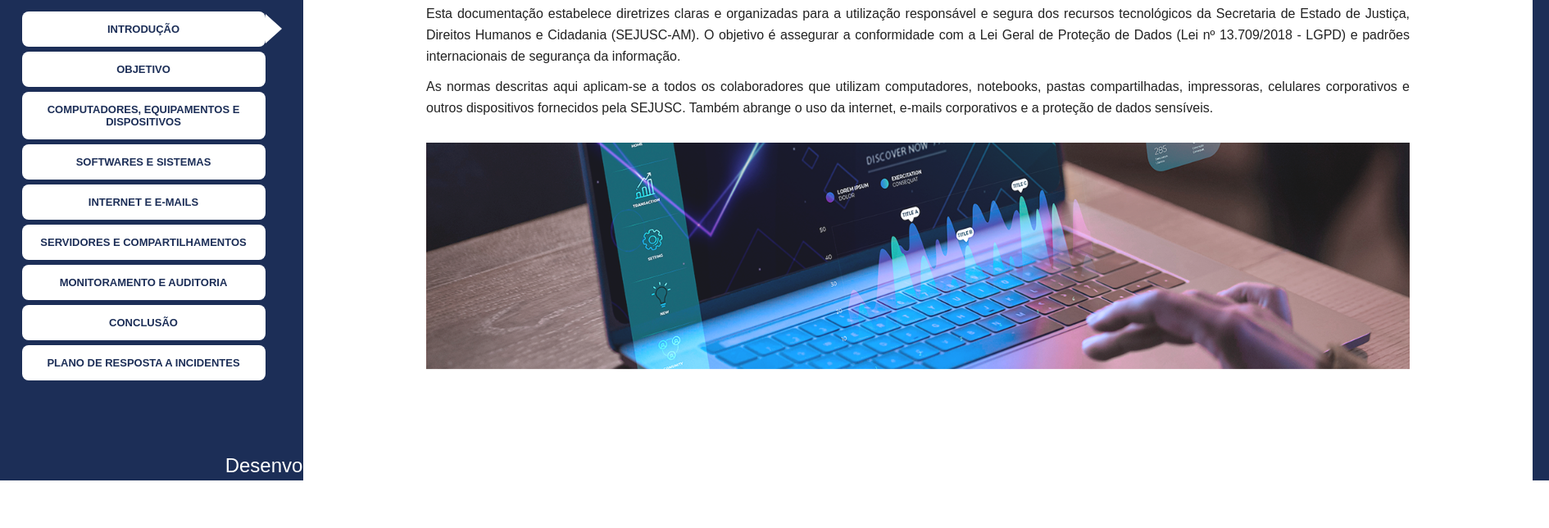
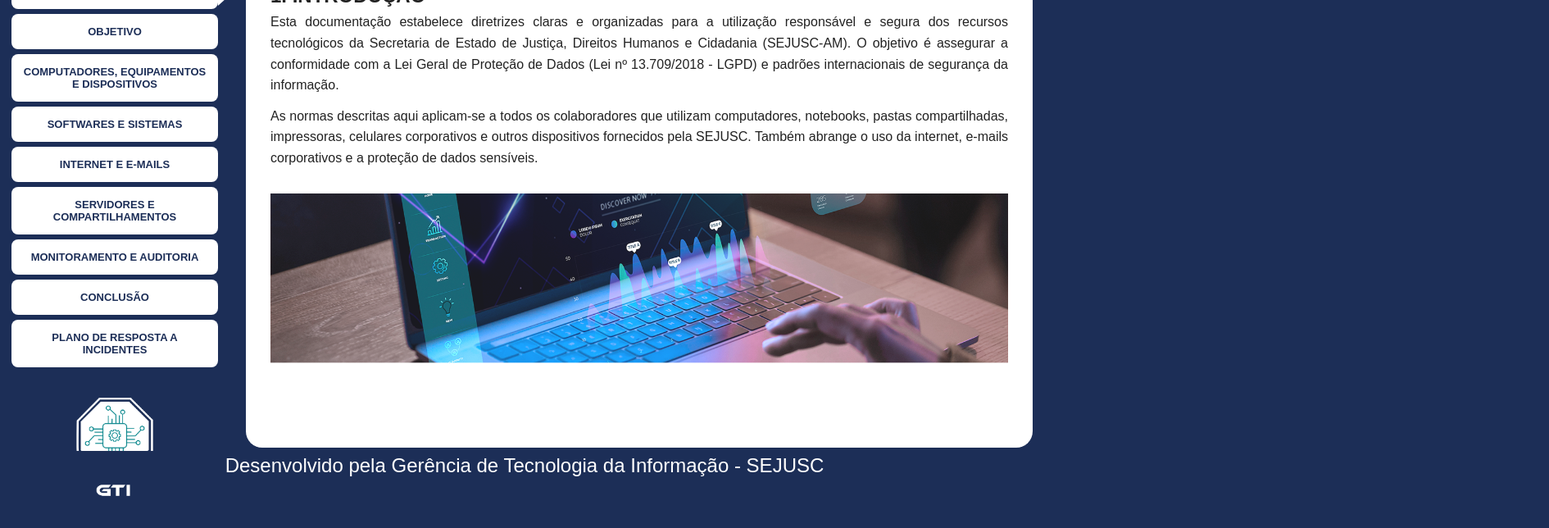
Before and after one commit to Nucleo-de-Sistemas-e-Suporte-SEJUSC/Cartilha-de-Boas-Praticas-SEJUSC, a React (Vite) app in the folder boas-praticas-react/: page / in a window 1280 px wide. Shown: the part 214-858 px from the top of the page at 82% size, 1890 px wide, since content can reach past the window. Built offline with nearby package versions, Linux system fonts and the light colour scheme.

Commit message:
Update styles.css

```diff
--- a/boas-praticas-react/src/styles.css
+++ b/boas-praticas-react/src/styles.css
@@ -2,8 +2,12 @@
     display: flex;
     height: 100vh;
     background: #1c2e57;
+
 }
-
+html, body {
+  height: 100%;
+  margin: 0;
+}
 * {
     margin: 0;
     padding: 0;
@@ -12,22 +16,36 @@
 }
 
 body {
-    height: 100vh;
+    height: 100%;
     background: #1c2e57;
 }
 
-/* SIDEBAR */
 .sidebar {
-  width: 350px; /* aumenta o tamanho do menu */
-  background-color: #1c2e57;
-  display: flex;
-  flex-direction: column;
-  align-items: center; /* centraliza os itens */
-  padding: 20px 10px;
-   justify-content: space-between;
-  flex-wrap: wrap;
-  margin-top: 20px;
+  width: 280px;
+  max-width: 100%;
 }
+
+@media (max-width: 900px) {
+  .app {
+    flex-direction: column;
+  }
+
+  .sidebar {
+    width: 100%;
+    height: auto;
+    flex-direction: row;
+    flex-wrap: wrap;
+    justify-content: center;
+  }
+
+  nav button {
+    width: auto;
+    margin: 4px;
+    font-size: 12px;
+    padding: 10px;
+  }
+}
+
 
 .sidebar-image {
   display: flex;
@@ -142,6 +160,7 @@ nav button.active::after {
     padding: 20px;
     display: flex;
     flex-direction: column;
+    align-items: center; /* centraliza */
     gap: 20px;
 }
 
@@ -161,32 +180,33 @@ nav button.active::after {
 }
 
 .page-image img {
-  max-width: 1200px;
-  min-width: 1200px;
-  max-height: 300px;
+  max-width: 100%;
+  height: auto;
   opacity: 0.9;
 }
 
+
 .content-box {
-    flex: 1;
-    background: #fff;
-    border-radius: 30px;
-    padding: 50px;
-    overflow-y: auto;
-    min-width: 1500px;
-    max-width: 1500px;
-    min-height: 800px;
-    max-height: 800px;
+  flex: 1;
+  background: #fff;
+  border-radius: 20px;
+  padding: 30px;
+  width: 100%;
+  overflow-y: auto;
+  max-width: 1200px;
+  margin: 0 auto 20px auto;
 }
 
+
 .section {
-    min-width: 1200px;
-    max-width: 1200px;
+    width: 100%;
+    max-width: 1000px;  /* limite pro texto não ficar gigante */
     margin: 20px auto;
     font-family: Arial, sans-serif;
     line-height: 1.6;
     text-align: justify;
 }
+
 
 .section h3 {
     margin-bottom: 10px;
@@ -222,3 +242,35 @@ nav button.active::after {
     background: #ccc;
     border-radius: 20px;
 }
+:root {
+    background-color:  #1c2e57 ;
+}
+@media (max-width: 768px) {
+  .content-box {
+    padding: 15px;
+    border-radius: 15px;
+  }
+
+  .title {
+    font-size: 16px;
+    padding: 10px;
+    border-radius: 15px;
+  }
+
+  .section {
+    padding: 0 10px;
+    font-size: 14px;
+  }
+}
+
+footer {
+  position: relative; /* ou simplesmente remova o position */
+  bottom: auto;
+  left: auto;
+  width: 100%;
+  text-align: center;
+  background: #1c2e57;
+  color: #fff;
+  padding: 15px;
+  margin-top: 20px; /* dá respiro entre conteúdo e rodapé */
+}
```
